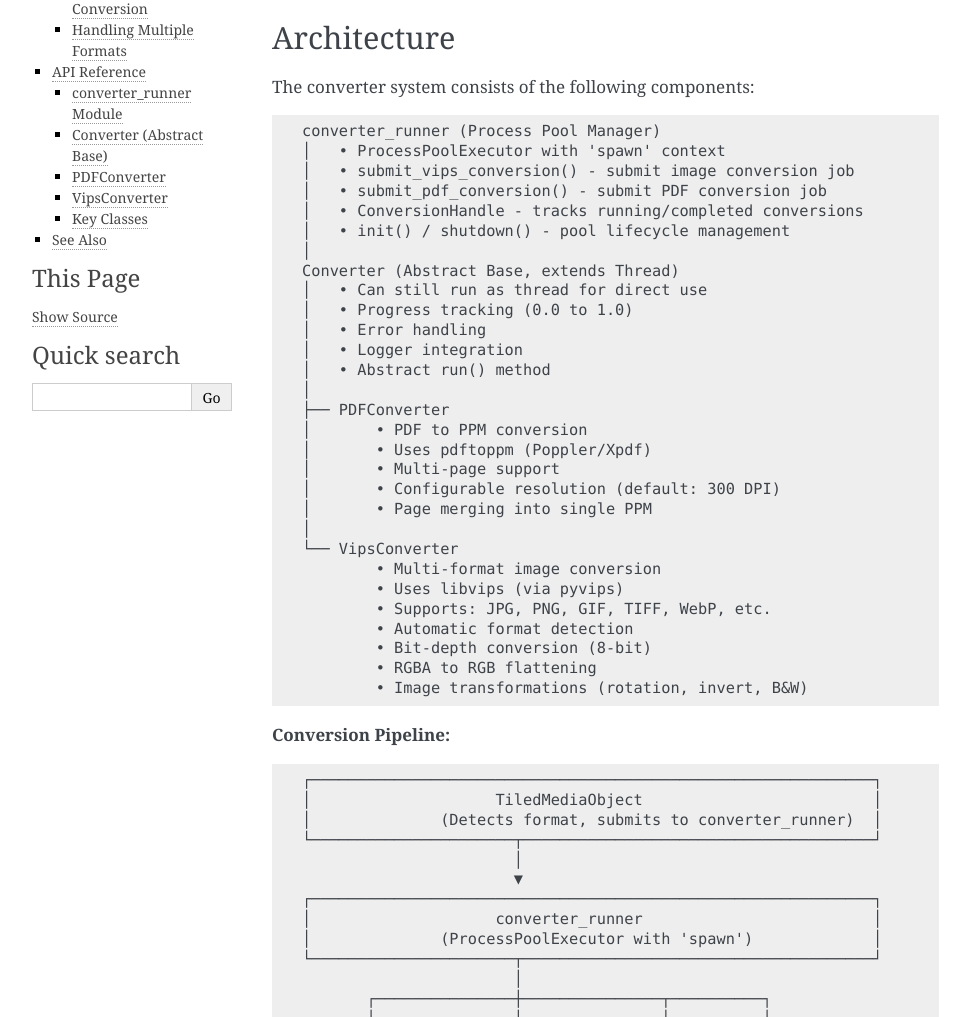
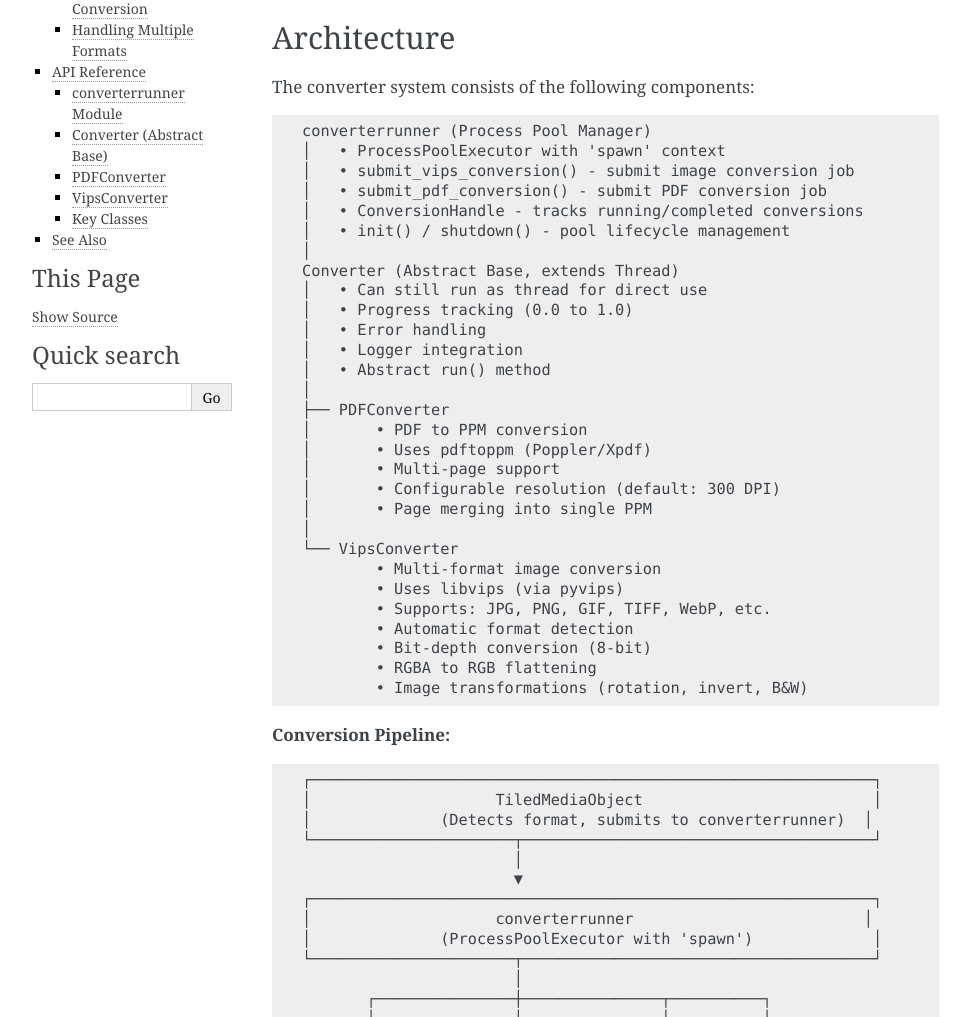
Before and after one commit to asd-standard/zoomy, a Sphinx documentation site: the page built from docs/source/technicaldocumentation/convertersystem.rst, in a window 1280 px wide and 1400 px high, scrolled down 780 px. Shown: the part 177-1194 px from the top of the window, without its empty margins (74-1044 px from the left). Built offline with Sphinx 7.4.7, drawn with Linux system fonts in a browser that asks for light colours; some of the changed text lies outside the part shown.

Commit message:
Committer: asd <asd@asd-Laptop.home>
Minor changes to documentation

Changes to be committed:
	modified:   docs/source/pyzui.rst
	deleted:    docs/source/pyzui/converter_runner.rst
	new file:   docs/source/pyzui/converterrunner.rst
	modified:   docs/source/technicaldocumentation/convertersystem.rst
	modified:   docs/source/testingdocumentation/integrationtest.rst
	modified:   docs/source/usageinstructions/userinterface.rst

```diff
--- a/docs/source/pyzui.rst
+++ b/docs/source/pyzui.rst
@@ -8,7 +8,7 @@ Submodules
    :maxdepth: 4
 
    pyzui/converter
-   pyzui/converter_runner
+   pyzui/converterrunner
    pyzui/dynamictileprovider
    pyzui/ferntileprovider
    pyzui/mediaobject
--- a/docs/source/technicaldocumentation/convertersystem.rst
+++ b/docs/source/technicaldocumentation/convertersystem.rst
@@ -45,7 +45,7 @@ The converter system consists of the following components:
 
 .. code-block:: text
 
-    converter_runner (Process Pool Manager)
+    converterrunner (Process Pool Manager)
     │   • ProcessPoolExecutor with 'spawn' context
     │   • submit_vips_conversion() - submit image conversion job
     │   • submit_pdf_conversion() - submit PDF conversion job
@@ -81,12 +81,12 @@ The converter system consists of the following components:
 
     ┌─────────────────────────────────────────────────────────────┐
     │                    TiledMediaObject                         │
-    │              (Detects format, submits to converter_runner)  │
+    │              (Detects format, submits to converterrunner)  │
     └──────────────────────┬──────────────────────────────────────┘
                            │
                            ▼
     ┌─────────────────────────────────────────────────────────────┐
-    │                    converter_runner                         │
+    │                    converterrunner                         │
     │              (ProcessPoolExecutor with 'spawn')             │
     └──────────────────────┬──────────────────────────────────────┘
                            │
@@ -488,23 +488,23 @@ Requires both:
     else:
         print(f"Converted image to PPM: {converter._outfile}")
 
-converter_runner Module
+converterrunner Module
 ~~~~~~~~~~~~~~~~~~~~~~~
 
-The ``converter_runner`` module provides process-based conversion execution,
+The ``converterrunner`` module provides process-based conversion execution,
 enabling parallel conversions without threading conflicts.
 
 **Module Functions:**
 
 .. code-block:: python
 
-    from pyzui.converters import converter_runner
+    from pyzui.converters import converterrunner
 
     # Initialize process pool (optional, auto-initialized on first use)
-    converter_runner.init(max_workers=4)
+    converterrunner.init(max_workers=4)
 
     # Submit image conversion
-    future = converter_runner.submit_vips_conversion(
+    future = converterrunner.submit_vips_conversion(
         infile='image.jpg',
         outfile='output.ppm',
         rotation=0,           # 0, 90, 180, or 270 degrees
@@ -513,13 +513,13 @@ enabling parallel conversions without threading conflicts.
     )
 
     # Submit PDF conversion
-    future = converter_runner.submit_pdf_conversion(
+    future = converterrunner.submit_pdf_conversion(
         infile='document.pdf',
         outfile='output.ppm'
     )
 
     # Shutdown pool when done
-    converter_runner.shutdown()
+    converterrunner.shutdown()
 
 **ConversionHandle Class:**
 
@@ -528,7 +528,7 @@ with the thread-based ``Converter`` class:
 
 .. code-block:: python
 
-    from pyzui.converters.converter_runner import ConversionHandle
+    from pyzui.converters.converterrunner import ConversionHandle
 
     # Create handle from future
     handle = ConversionHandle(future, infile, outfile)
@@ -551,7 +551,7 @@ Integration with TiledMediaObject
 ----------------------------------
 
 The converter system is tightly integrated with :class:`TiledMediaObject`,
-which automatically selects and uses the appropriate converter via ``converter_runner``.
+which automatically selects and uses the appropriate converter via ``converterrunner``.
 
 Format Detection and Converter Selection
 ~~~~~~~~~~~~~~~~~~~~~~~~~~~~~~~~~~~~~~~~~
@@ -561,13 +561,13 @@ Format Detection and Converter Selection
 .. code-block:: python
 
     # In TiledMediaObject.__init__()
-    from pyzui.converters import converter_runner
+    from pyzui.converters import converterrunner
 
     if self._media_id.lower().endswith('.pdf'):
         # Use process-based PDF conversion
-        future = converter_runner.submit_pdf_conversion(
+        future = converterrunner.submit_pdf_conversion(
             self._media_id, self.__tmpfile)
-        self.__converter = converter_runner.ConversionHandle(
+        self.__converter = converterrunner.ConversionHandle(
             future, self._media_id, self.__tmpfile)
         self.__ppmfile = self.__tmpfile
 
@@ -578,9 +578,9 @@ Format Detection and Converter Selection
 
     else:
         # Use process-based Vips conversion
-        future = converter_runner.submit_vips_conversion(
+        future = converterrunner.submit_vips_conversion(
             self._media_id, self.__tmpfile)
-        self.__converter = converter_runner.ConversionHandle(
+        self.__converter = converterrunner.ConversionHandle(
             future, self._media_id, self.__tmpfile)
         self.__ppmfile = self.__tmpfile
 
@@ -678,13 +678,13 @@ Converters run in separate processes via ``ProcessPoolExecutor``, providing comp
 
 .. code-block:: python
 
-    from pyzui.converters import converter_runner
+    from pyzui.converters import converterrunner
 
     # Submit conversion to process pool
-    future = converter_runner.submit_vips_conversion(infile, outfile)
+    future = converterrunner.submit_vips_conversion(infile, outfile)
 
     # Track via ConversionHandle
-    handle = converter_runner.ConversionHandle(future, infile, outfile)
+    handle = converterrunner.ConversionHandle(future, infile, outfile)
 
     # Check progress/completion
     if handle.progress == 1.0:
@@ -709,7 +709,7 @@ The process-based approach was adopted because:
 
 **Spawn Context:**
 
-The ``converter_runner`` uses Python's 'spawn' multiprocessing context:
+The ``converterrunner`` uses Python's 'spawn' multiprocessing context:
 
 .. code-block:: python
 
@@ -1028,7 +1028,7 @@ Handling Multiple Formats
 API Reference
 -------------
 
-converter_runner Module
+converterrunner Module
 ~~~~~~~~~~~~~~~~~~~~~~~
 
 .. code-block:: python
@@ -1102,7 +1102,7 @@ VipsConverter
 Key Classes
 ~~~~~~~~~~~
 
-- :class:`pyzui.converters.converter_runner` - Process-based conversion execution
+- :class:`pyzui.converters.converterrunner` - Process-based conversion execution
 - :class:`pyzui.converters.converter.Converter` - Abstract base class
 - :class:`pyzui.converters.pdfconverter.PDFConverter` - PDF converter
 - :class:`pyzui.converters.vipsconverter.VipsConverter` - Image converter
```
Also changed, not shown: docs/source/pyzui/converter_runner.rst (deleted, +0 -7 lines), docs/source/pyzui/converterrunner.rst (added, +7 -0 lines), docs/source/testingdocumentation/integrationtest.rst (+4 -4 lines), docs/source/usageinstructions/userinterface.rst (+5 -4 lines).
